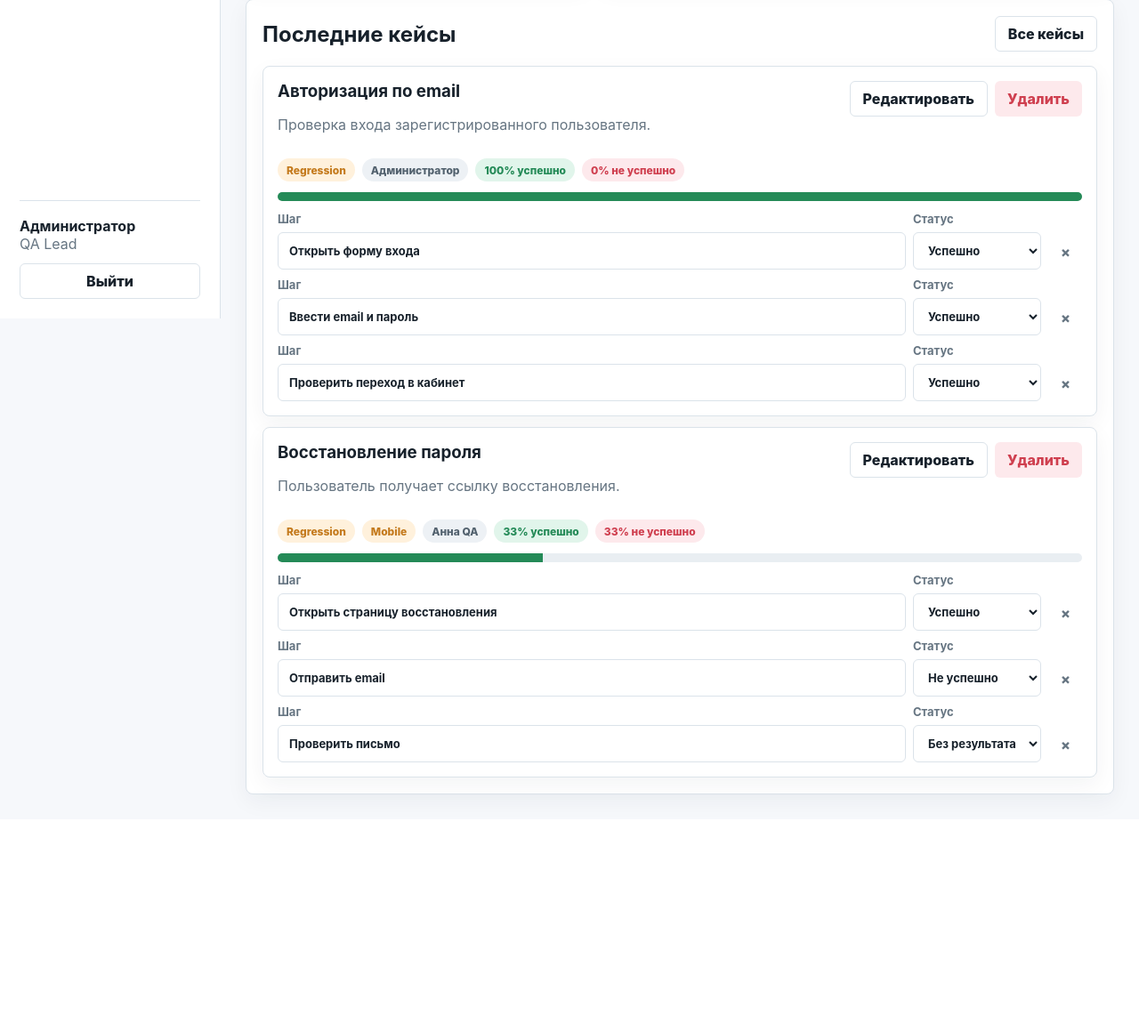
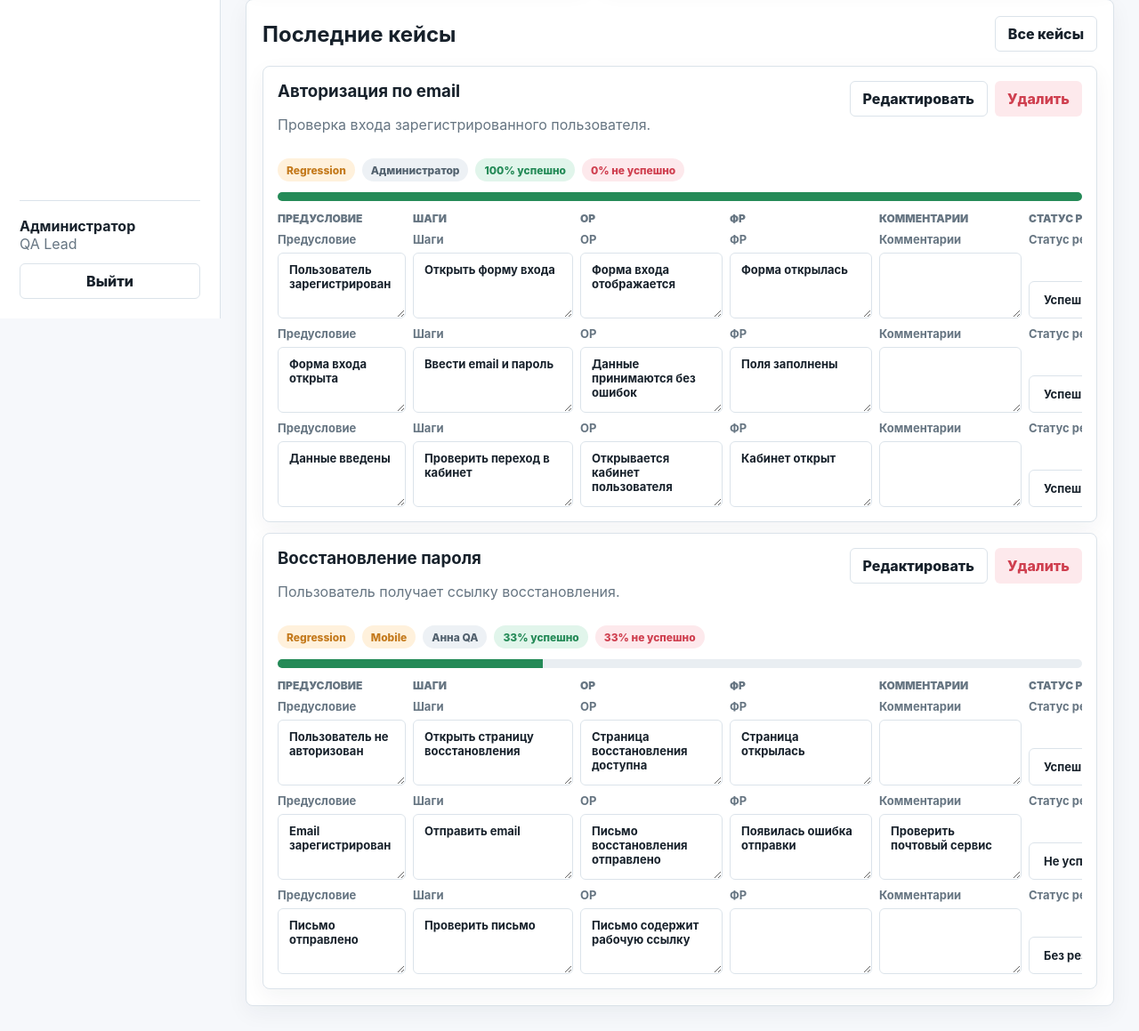
Before and after one commit to FoxitaMVP/TestFlow, a PHP site: page / in a window 1280 px wide. Shown: the part 442-1601 px from the top of the page at 89% size. Before the commit the page ends 1349 px from the top, so only its background shows below. Run offline with PHP 8.4, Linux system fonts and the light colour scheme.

Commit message:
add tables

```diff
--- a/app.js
+++ b/app.js
@@ -18,9 +18,33 @@ const seedState = {
       ownerId: "u1",
       groupIds: ["g1"],
       steps: [
-        { id: "s1", title: "Открыть форму входа", status: "passed" },
-        { id: "s2", title: "Ввести email и пароль", status: "passed" },
-        { id: "s3", title: "Проверить переход в кабинет", status: "passed" },
+        {
+          id: "s1",
+          precondition: "Пользователь зарегистрирован",
+          action: "Открыть форму входа",
+          expected: "Форма входа отображается",
+          actual: "Форма открылась",
+          comment: "",
+          status: "passed",
+        },
+        {
+          id: "s2",
+          precondition: "Форма входа открыта",
+          action: "Ввести email и пароль",
+          expected: "Данные принимаются без ошибок",
+          actual: "Поля заполнены",
+          comment: "",
+          status: "passed",
+        },
+        {
+          id: "s3",
+          precondition: "Данные введены",
+          action: "Проверить переход в кабинет",
+          expected: "Открывается кабинет пользователя",
+          actual: "Кабинет открыт",
+          comment: "",
+          status: "passed",
+        },
       ],
     },
     {
@@ -30,9 +54,33 @@ const seedState = {
       ownerId: "u2",
       groupIds: ["g1", "g2"],
       steps: [
-        { id: "s4", title: "Открыть страницу восстановления", status: "passed" },
-        { id: "s5", title: "Отправить email", status: "failed" },
-        { id: "s6", title: "Проверить письмо", status: "untested" },
+        {
+          id: "s4",
+          precondition: "Пользователь не авторизован",
+          action: "Открыть страницу восстановления",
+          expected: "Страница восстановления доступна",
+          actual: "Страница открылась",
+          comment: "",
+          status: "passed",
+        },
+        {
+          id: "s5",
+          precondition: "Email зарегистрирован",
+          action: "Отправить email",
+          expected: "Письмо восстановления отправлено",
+          actual: "Появилась ошибка отправки",
+          comment: "Проверить почтовый сервис",
+          status: "failed",
+        },
+        {
+          id: "s6",
+          precondition: "Письмо отправлено",
+          action: "Проверить письмо",
+          expected: "Письмо содержит рабочую ссылку",
+          actual: "",
+          comment: "",
+          status: "untested",
+        },
       ],
     },
   ],
@@ -53,7 +101,11 @@ let editingSuiteId = null;
 
 function loadState() {
   const saved = localStorage.getItem(storeKey);
-  return saved ? JSON.parse(saved) : structuredClone(seedState);
+  const loadedState = saved ? JSON.parse(saved) : structuredClone(seedState);
+  loadedState.cases.forEach((testCase) => {
+    testCase.steps = testCase.steps.map(normalizeStep);
+  });
+  return loadedState;
 }
 
 function saveState() {
@@ -75,6 +127,18 @@ function escapeHtml(value = "") {
     .replaceAll(">", "&gt;")
     .replaceAll('"', "&quot;")
     .replaceAll("'", "&#039;");
+}
+
+function normalizeStep(step) {
+  return {
+    id: step.id || id("s"),
+    precondition: step.precondition || "",
+    action: step.action || step.title || "",
+    expected: step.expected || "",
+    actual: step.actual || "",
+    comment: step.comment || "",
+    status: step.status || "untested",
+  };
 }
 
 function progressForCase(testCase) {
@@ -215,7 +279,7 @@ function renderCases() {
     ${topbar(
       "Тест-кейсы",
       "Кейсы",
-      "Список кейсов, их группы, ответственные и текущий прогресс по шагам.",
+      "Список кейсов, их группы, ответственные и текущий прогресс по строкам проверки.",
       `<button class="primary" data-view="create-case">Создать кейс</button>`,
     )}
     ${renderFilters()}
@@ -230,7 +294,7 @@ function renderCreateCase() {
     ${topbar(
       "Новый кейс",
       "Создание кейса",
-      "Заполните описание, выберите группы и добавьте шаги с начальными статусами.",
+      "Заполните описание, выберите группы и добавьте строки проверки с ожидаемым и фактическим результатом.",
       `<button class="secondary" data-view="cases">Назад к кейсам</button>`,
     )}
     <section class="panel form-page">
@@ -239,12 +303,8 @@ function renderCreateCase() {
         <label>Описание<textarea name="description" placeholder="Что проверяем"></textarea></label>
         <label>Ответственный<select name="ownerId">${state.users.map((user) => `<option value="${user.id}">${escapeHtml(user.name)}</option>`).join("")}</select></label>
         <label>Группы<select name="groupIds" multiple size="4">${renderGroupOptions()}</select></label>
-        <div class="step-list" data-steps>
-          <div class="step-row">
-            <label>Шаг<input name="stepTitle" placeholder="Действие или проверка" /></label>
-            <label>Статус<select name="stepStatus">${statusOptions()}</select></label>
-            <button class="secondary" type="button" data-action="add-step">+</button>
-          </div>
+        <div class="step-list step-table" data-steps>
+          ${renderStepInputRow("add")}
         </div>
         <div class="toolbar">
           <button class="primary">Создать кейс</button>
@@ -276,18 +336,19 @@ function renderCaseCard(testCase) {
         <span class="badge danger">${progress.failPercent}% не успешно</span>
       </div>
       <div class="progress"><span style="width:${progress.passPercent}%"></span></div>
-      <div class="step-list">
-        ${testCase.steps
-          .map(
-            (step) => `
-              <div class="step-row">
-                <label>Шаг<input value="${escapeHtml(step.title)}" data-step-title="${testCase.id}:${step.id}" /></label>
-                <label>Статус<select data-step-status="${testCase.id}:${step.id}">${statusOptions(step.status)}</select></label>
-                <button class="ghost" data-delete-step="${testCase.id}:${step.id}">×</button>
-              </div>
-            `,
-          )
-          .join("")}
+      <div class="step-table-wrap">
+        <div class="case-step-grid step-header">
+          <span>Предусловие</span>
+          <span>Шаги</span>
+          <span>ОР</span>
+          <span>ФР</span>
+          <span>Комментарии</span>
+          <span>Статус результата</span>
+          <span></span>
+        </div>
+        <div class="step-list">
+          ${testCase.steps.map((step) => renderEditableStepRow(testCase.id, step)).join("") || empty("Шагов пока нет")}
+        </div>
       </div>
     </article>
   `;
@@ -304,46 +365,107 @@ function renderEditCase() {
     ${topbar(
       "Редактирование",
       escapeHtml(testCase.title),
-      "Добавьте новые шаги в существующий кейс. Статусы уже созданных шагов можно менять прямо в карточках кейсов.",
+      "Добавьте новые строки проверки в существующий кейс. Созданные строки можно редактировать прямо в карточках кейсов.",
       `<button class="secondary" data-view="cases">Назад к кейсам</button>`,
     )}
     <section class="panel form-page">
       <div class="form-stack">
         <div>
-          <h2>Текущие шаги</h2>
-          <div class="step-list" style="margin-top:12px">
+          <h2>Текущие строки</h2>
+          <div class="step-table-wrap" style="margin-top:12px">
+            <div class="case-step-grid step-header">
+              <span>Предусловие</span>
+              <span>Шаги</span>
+              <span>ОР</span>
+              <span>ФР</span>
+              <span>Комментарии</span>
+              <span>Статус результата</span>
+              <span></span>
+            </div>
             ${
-              testCase.steps
-                .map(
-                  (step) => `
-                    <div class="step-row readonly-step">
-                      <span>${escapeHtml(step.title)}</span>
-                      <span class="badge ${step.status === "passed" ? "success" : step.status === "failed" ? "danger" : ""}">${statusLabel(step.status)}</span>
-                      <span></span>
-                    </div>
-                  `,
-                )
-                .join("") || `<p class="muted">Шагов пока нет</p>`
+              testCase.steps.map((step) => renderReadonlyStepRow(step)).join("") || `<p class="muted">Шагов пока нет</p>`
             }
           </div>
         </div>
         <form class="form-stack" data-form="edit-case">
-          <h2>Добавить шаги</h2>
-          <div class="step-list" data-steps>
-            <div class="step-row">
-              <label>Шаг<input name="stepTitle" placeholder="Действие или проверка" /></label>
-              <label>Статус<select name="stepStatus">${statusOptions()}</select></label>
-              <button class="secondary" type="button" data-action="add-step">+</button>
-            </div>
+          <h2>Добавить строки</h2>
+          <div class="step-list step-table" data-steps>
+            ${renderStepInputRow("add")}
           </div>
           <div class="toolbar">
-            <button class="primary">Сохранить шаги</button>
+            <button class="primary">Сохранить строки</button>
             <button class="secondary" type="button" data-view="cases">Отмена</button>
           </div>
         </form>
       </div>
     </section>
   `;
+}
+
+function renderStepInputRow(action = "add") {
+  const isRemove = action === "remove";
+  const buttonClass = isRemove ? "step-action danger-step" : "step-action add-step";
+  const buttonAction = isRemove ? "remove-new-step" : "add-step";
+  const buttonLabel = isRemove ? "-" : "+";
+  return `
+    <div class="case-step-grid step-input-row">
+      <label>Предусловие<textarea name="stepPrecondition" placeholder="Что должно быть готово"></textarea></label>
+      <label>Шаги<textarea name="stepAction" placeholder="Действие или проверка"></textarea></label>
+      <label>ОР<textarea name="stepExpected" placeholder="Ожидаемый результат"></textarea></label>
+      <label>ФР<textarea name="stepActual" placeholder="Фактический результат"></textarea></label>
+      <label>Комментарии<textarea name="stepComment" placeholder="Заметки, ссылки, дефекты"></textarea></label>
+      <label>Статус результата<select name="stepStatus">${statusOptions()}</select></label>
+      <button class="${buttonClass}" type="button" data-action="${buttonAction}">${buttonLabel}</button>
+    </div>
+  `;
+}
+
+function renderEditableStepRow(caseId, step) {
+  return `
+    <div class="case-step-grid step-input-row">
+      <label>Предусловие<textarea data-step-field="${caseId}:${step.id}:precondition">${escapeHtml(step.precondition)}</textarea></label>
+      <label>Шаги<textarea data-step-field="${caseId}:${step.id}:action">${escapeHtml(step.action)}</textarea></label>
+      <label>ОР<textarea data-step-field="${caseId}:${step.id}:expected">${escapeHtml(step.expected)}</textarea></label>
+      <label>ФР<textarea data-step-field="${caseId}:${step.id}:actual">${escapeHtml(step.actual)}</textarea></label>
+      <label>Комментарии<textarea data-step-field="${caseId}:${step.id}:comment">${escapeHtml(step.comment)}</textarea></label>
+      <label>Статус результата<select data-step-status="${caseId}:${step.id}">${statusOptions(step.status)}</select></label>
+      <button class="step-action danger-step" data-delete-step="${caseId}:${step.id}">-</button>
+    </div>
+  `;
+}
+
+function renderReadonlyStepRow(step) {
+  return `
+    <div class="case-step-grid readonly-step">
+      <span>${escapeHtml(step.precondition) || "—"}</span>
+      <span>${escapeHtml(step.action) || "—"}</span>
+      <span>${escapeHtml(step.expected) || "—"}</span>
+      <span>${escapeHtml(step.actual) || "—"}</span>
+      <span>${escapeHtml(step.comment) || "—"}</span>
+      <span class="badge ${step.status === "passed" ? "success" : step.status === "failed" ? "danger" : ""}">${statusLabel(step.status)}</span>
+      <span></span>
+    </div>
+  `;
+}
+
+function collectStepRows(form) {
+  return Array.from(form.querySelectorAll(".step-input-row"))
+    .map((row) =>
+      normalizeStep({
+        id: id("s"),
+        precondition: row.querySelector('[name="stepPrecondition"]').value.trim(),
+        action: row.querySelector('[name="stepAction"]').value.trim(),
+        expected: row.querySelector('[name="stepExpected"]').value.trim(),
+        actual: row.querySelector('[name="stepActual"]').value.trim(),
+        comment: row.querySelector('[name="stepComment"]').value.trim(),
+        status: row.querySelector('[name="stepStatus"]').value,
+      }),
+    )
+    .filter((step) => step.precondition || step.action || step.expected || step.actual || step.comment);
+}
+
+function findStep(caseId, stepId) {
+  return state.cases.find((item) => item.id === caseId)?.steps.find((item) => item.id === stepId);
 }
 
 function renderSuites() {
@@ -640,18 +762,11 @@ app.addEventListener("click", (event) => {
 
   if (button.dataset.action === "add-step") {
     const list = button.closest("[data-steps]");
-    list.insertAdjacentHTML(
-      "beforeend",
-      `<div class="step-row">
-        <label>Шаг<input name="stepTitle" placeholder="Действие или проверка" /></label>
-        <label>Статус<select name="stepStatus">${statusOptions()}</select></label>
-        <button class="ghost" type="button" data-action="remove-new-step">×</button>
-      </div>`,
-    );
+    list.insertAdjacentHTML("beforeend", renderStepInputRow("remove"));
   }
 
   if (button.dataset.action === "remove-new-step") {
-    button.closest(".step-row").remove();
+    button.closest(".step-input-row").remove();
   }
 
   if (button.dataset.filterGroup) {
@@ -729,21 +844,13 @@ app.addEventListener("submit", (event) => {
   }
 
   if (form.dataset.form === "case") {
-    const steps = Array.from(form.querySelectorAll(".step-row"))
-      .map((row) => ({
-        id: id("s"),
-        title: row.querySelector('[name="stepTitle"]').value.trim(),
-        status: row.querySelector('[name="stepStatus"]').value,
-      }))
-      .filter((step) => step.title);
-
     state.cases.unshift({
       id: id("c"),
       title: formData.get("title").trim(),
       description: formData.get("description").trim(),
       ownerId: formData.get("ownerId"),
       groupIds: selectedValues(form.elements.groupIds),
-      steps,
+      steps: collectStepRows(form),
     });
     saveState();
     view = "cases";
@@ -767,15 +874,7 @@ app.addEventListener("submit", (event) => {
     const testCase = state.cases.find((item) => item.id === editingCaseId);
     if (!testCase) return;
 
-    const steps = Array.from(form.querySelectorAll(".step-row"))
-      .map((row) => ({
-        id: id("s"),
-        title: row.querySelector('[name="stepTitle"]').value.trim(),
-        status: row.querySelector('[name="stepStatus"]').value,
-      }))
-      .filter((step) => step.title);
-
-    testCase.steps.push(...steps);
+    testCase.steps.push(...collectStepRows(form));
     saveState();
     view = "cases";
     render();
@@ -819,7 +918,8 @@ app.addEventListener("submit", (event) => {
 app.addEventListener("change", (event) => {
   if (event.target.dataset.stepStatus) {
     const [caseId, stepId] = event.target.dataset.stepStatus.split(":");
-    const step = state.cases.find((item) => item.id === caseId).steps.find((item) => item.id === stepId);
+    const step = findStep(caseId, stepId);
+    if (!step) return;
     step.status = event.target.value;
     saveState();
     render();
@@ -827,10 +927,11 @@ app.addEventListener("change", (event) => {
 });
 
 app.addEventListener("input", (event) => {
-  if (event.target.dataset.stepTitle) {
-    const [caseId, stepId] = event.target.dataset.stepTitle.split(":");
-    const step = state.cases.find((item) => item.id === caseId).steps.find((item) => item.id === stepId);
-    step.title = event.target.value;
+  if (event.target.dataset.stepField) {
+    const [caseId, stepId, field] = event.target.dataset.stepField.split(":");
+    const step = findStep(caseId, stepId);
+    if (!step) return;
+    step[field] = event.target.value;
     saveState();
   }
 });
--- a/styles.css
+++ b/styles.css
@@ -328,7 +328,7 @@ h3 {
 }
 
 .form-page {
-  max-width: 760px;
+  width: 100%;
 }
 
 .panel-title {
@@ -426,6 +426,72 @@ h3 {
   align-items: end;
 }
 
+.step-table-wrap {
+  overflow-x: auto;
+}
+
+.case-step-grid {
+  min-width: 1040px;
+  display: grid;
+  grid-template-columns:
+    minmax(140px, 1fr)
+    minmax(180px, 1.25fr)
+    minmax(160px, 1.1fr)
+    minmax(160px, 1.1fr)
+    minmax(160px, 1.1fr)
+    150px
+    38px;
+  gap: 8px;
+  align-items: stretch;
+}
+
+.step-header {
+  margin-bottom: 8px;
+  color: var(--muted);
+  font-size: 12px;
+  font-weight: 900;
+  text-transform: uppercase;
+}
+
+.step-input-row textarea {
+  min-height: 74px;
+}
+
+.step-input-row select,
+.step-input-row button {
+  height: 42px;
+  align-self: end;
+}
+
+.step-action {
+  width: 38px;
+  min-width: 38px;
+  min-height: 42px;
+  border-radius: 6px;
+  color: #fff;
+  font-size: 18px;
+  font-weight: 900;
+  line-height: 1;
+}
+
+.step-action.add-step {
+  background: #008a1e;
+}
+
+.step-action.danger-step {
+  background: #ef1212;
+}
+
+.readonly-step {
+  padding: 10px 0;
+  border-top: 1px solid var(--line);
+}
+
+.readonly-step span {
+  overflow-wrap: anywhere;
+  line-height: 1.45;
+}
+
 .step-list {
   display: grid;
   gap: 9px;
@@ -485,6 +551,15 @@ h3 {
     grid-template-columns: 1fr;
   }
 
+  .case-step-grid {
+    min-width: 0;
+    grid-template-columns: 1fr;
+  }
+
+  .step-header {
+    display: none;
+  }
+
   .toolbar,
   .item-actions {
     width: 100%;
```
